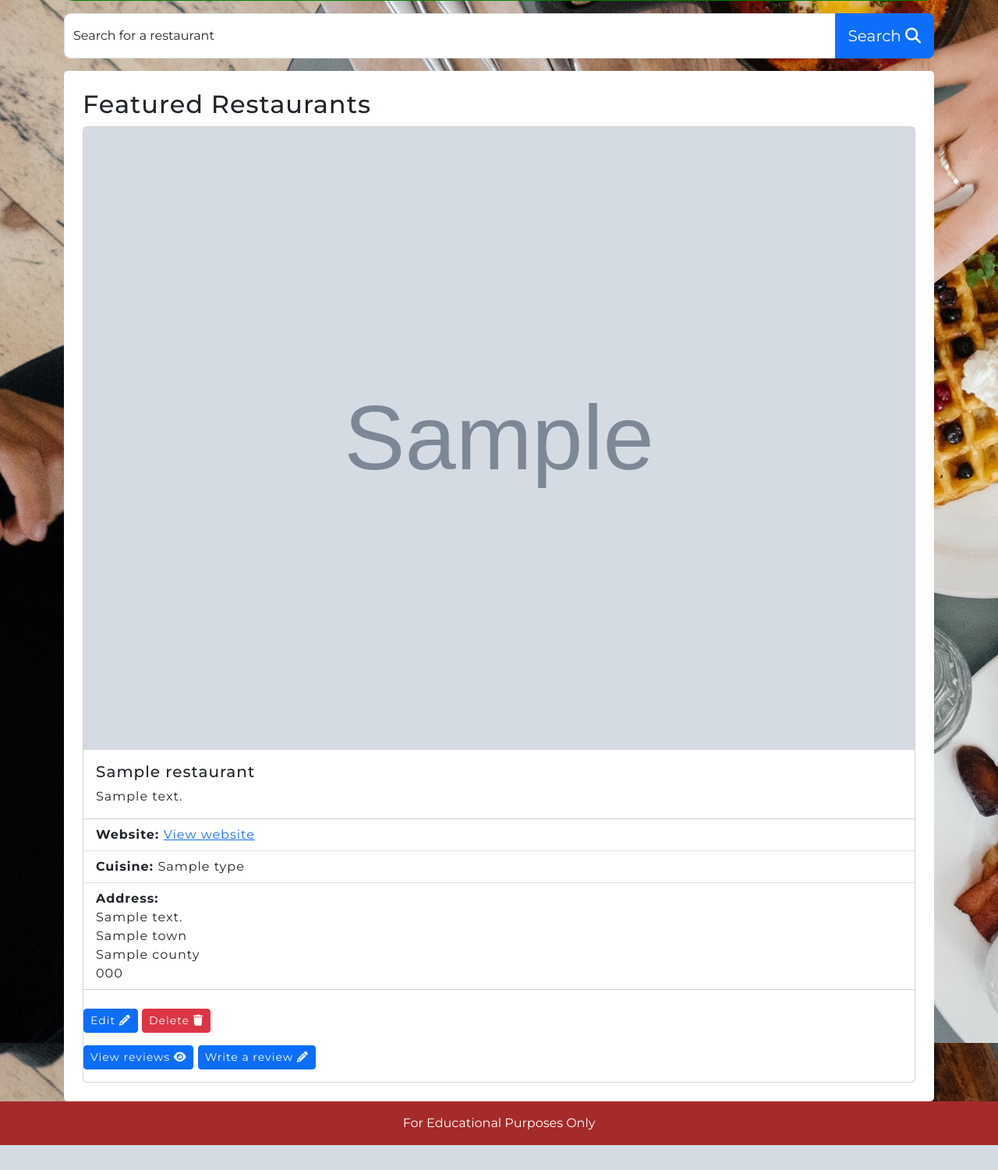
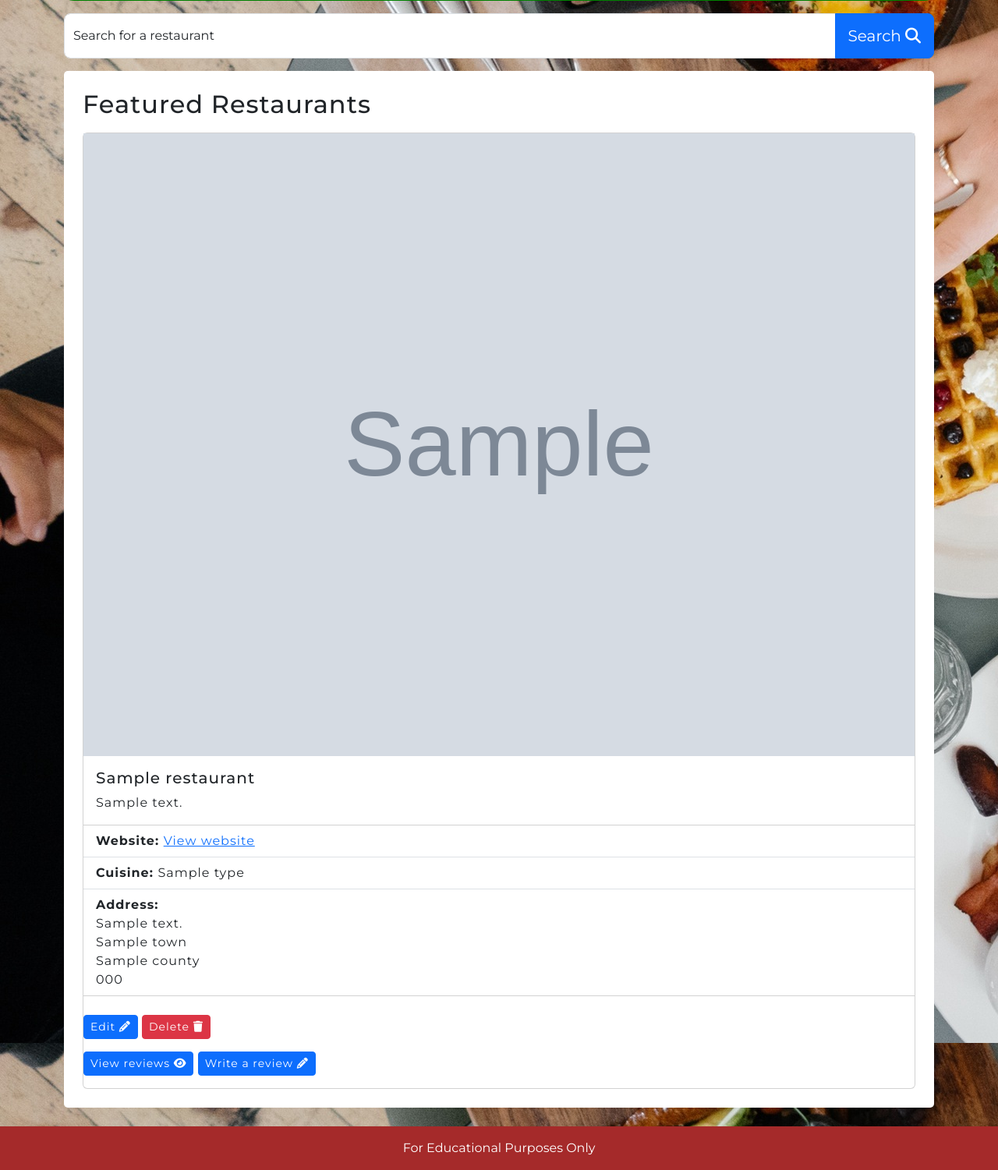
Before and after one commit to cshimvin/restaurant-reviews, a Flask app: page / in a window 1280 px wide. Shown: the part 334-1835 px from the top of the page at 78% size. Before the commit the page ends 1803 px from the top, so only its background shows below. Run offline with Flask 3, Linux system fonts and the light colour scheme; grey boxes marked "Sample" are stand-in pictures; a database or web service that is not in the repository returns one stand-in record (values such as "Sample title"); some libraries are stand-ins or nearby versions; some web fonts are replaced.

Commit message:
Tweak spacing in footer and between cards

```diff
--- a/templates/base.html
+++ b/templates/base.html
@@ -61,7 +61,7 @@
             </div>
         {% endif %}
 
-    <main>
+    <main class="mb-4">
         {% block content %}
         {% endblock %}
     </main>
--- a/templates/index.html
+++ b/templates/index.html
@@ -35,7 +35,7 @@
                     </div>
                     <div class="row">
                         {% for restaurant in restaurants %}
-                            <div class="col">
+                            <div class="col mt-2">
                                 <div class="card h-100">
                                     <img src="{{ restaurant.image_url }}" alt="{{ restaurant.name }}">
                                     <div class="card-body">
@@ -73,7 +73,7 @@
                     </div>
                     <div class="row">
                         {% for featured in featured_restaurants %}
-                            <div class="col">
+                            <div class="col mt-2">
                                 <div class="card h-100">
                                     <img src="{{ featured.image_url }}" alt="{{ featured.name }}">
                                     <div class="card-body">
--- a/templates/restaurants.html
+++ b/templates/restaurants.html
@@ -15,7 +15,7 @@
                 </div>
                 <div class="row">
                     {% for restaurant in restaurants %}
-                        <div class="col">
+                        <div class="col mt-2">
                             <div class="card h-100">
                                 <img src="{{ restaurant.image_url }}" alt="{{ restaurant.name }}">
                                 <div class="card-body">
```
